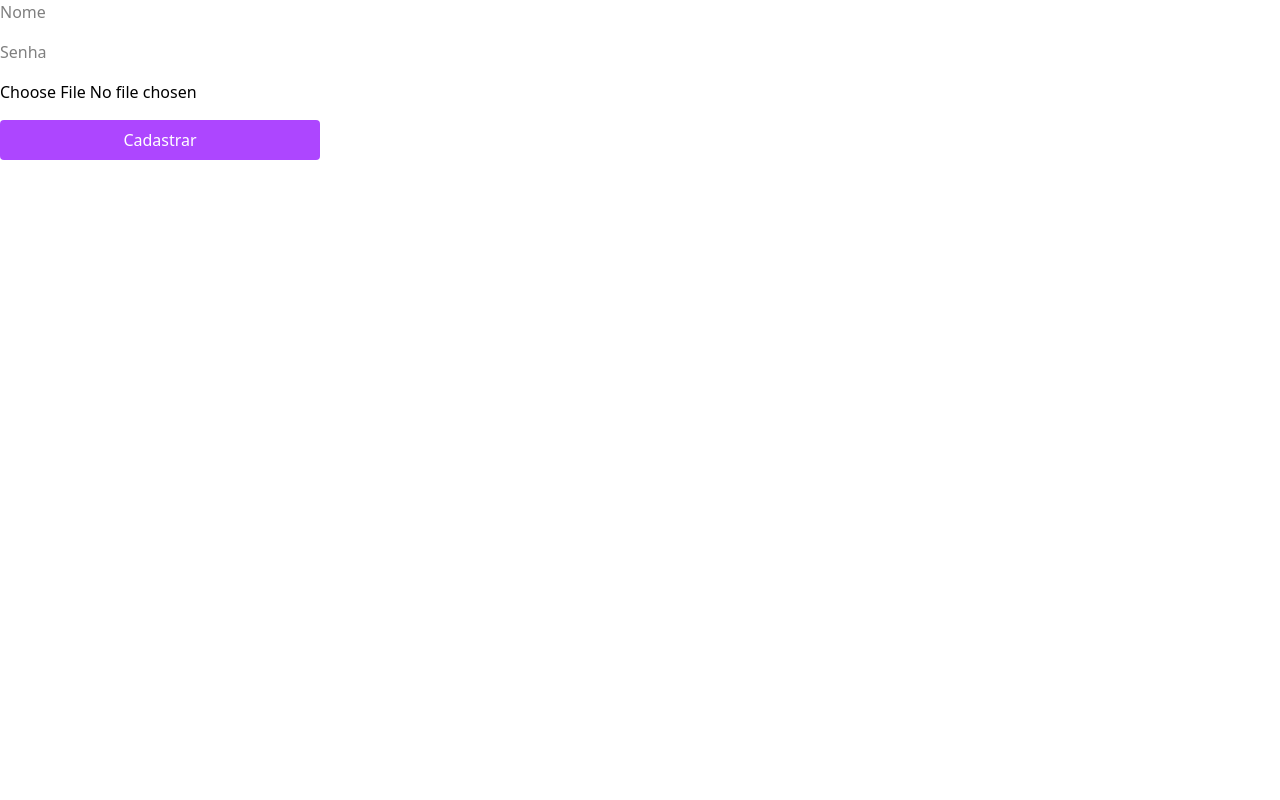
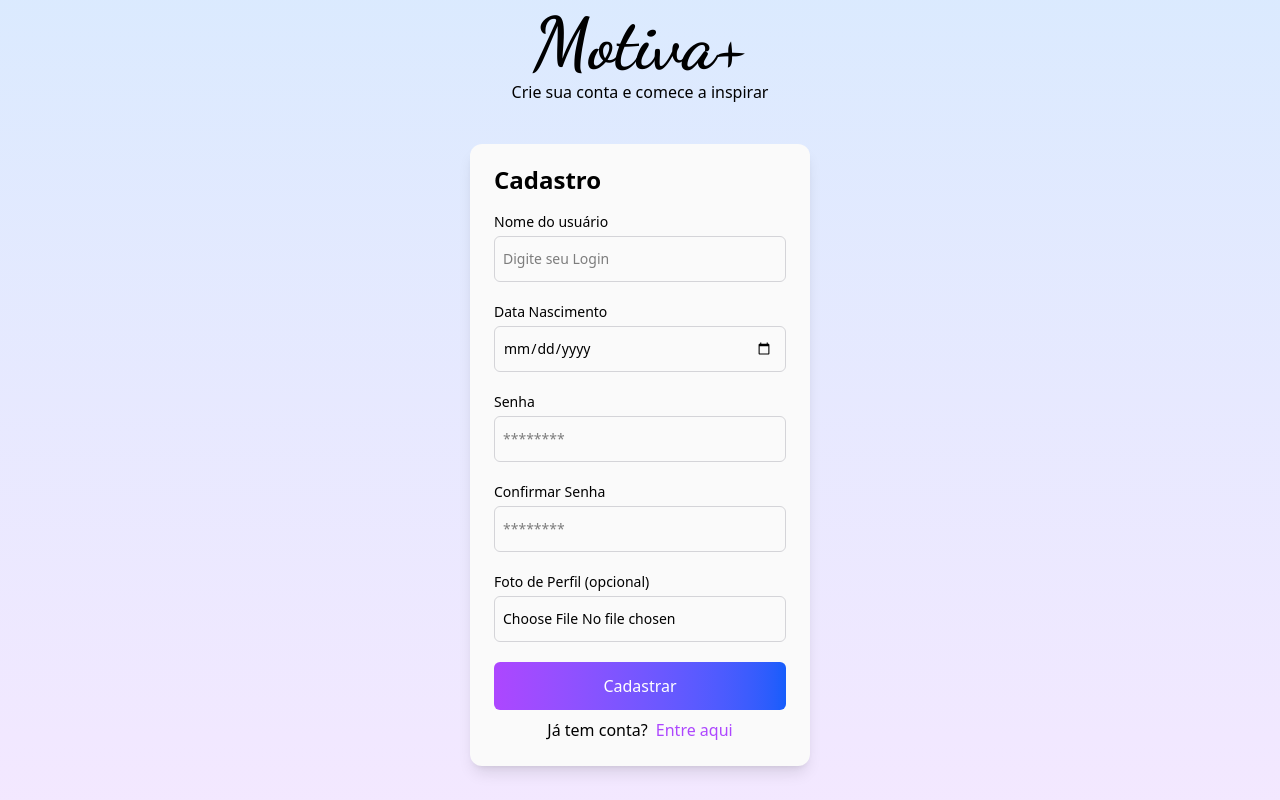
Before and after one commit to Daguilajairo/motiva-mais, a React (Vite) app: page /cadastro in a window 1280 px wide. Built offline with nearby package versions, Linux system fonts and the light colour scheme; a web font is replaced by a local one.

Commit message:
atualizado

```diff
--- a/src/components/Cadastro.jsx
+++ b/src/components/Cadastro.jsx
@@ -1,64 +1,133 @@
+import { Link } from "react-router-dom";
 import { useState } from "react";
-import axios from "axios";
 
 function Cadastro() {
   const [nome, setNome] = useState("");
+  const [dataNascimento, setDataNascimento] = useState("");
   const [senha, setSenha] = useState("");
-  const [fotoFile, setFotoFile] = useState(null);
+  const [confirmaSenha, setConfirmaSenha] = useState("");
+  const [fotoFile, setFotoFile] = useState(null); // Novo estado para foto
+  const [erro, setErro] = useState("");
+  const [sucesso, setSucesso] = useState("");
 
-  const handleSubmit = async (e) => {
+  const handleCadastro = async (e) => {
     e.preventDefault();
 
+    if (senha !== confirmaSenha) {
+      setErro("As senhas não conferem");
+      return;
+    }
+
+    try {
       const formData = new FormData();
       formData.append("nome", nome);
       formData.append("senha", senha);
-    if (fotoFile) formData.append("file", fotoFile);
+      formData.append("dataNascimento", dataNascimento); // opcional, se quiser salvar
+      if (fotoFile) formData.append("file", fotoFile); // envia a foto
 
-    try {
-      const res = await axios.post(
-        "https://motiva-mais-3.onrender.com/registrar",
-        formData,
-        { headers: { "Content-Type": "multipart/form-data" } }
-      );
+      const response = await fetch("https://motiva-mais-3.onrender.com/registrar", {
+        method: "POST",
+        body: formData,
+      });
 
-      // Salva no localStorage
-      const usuario = { nome, foto: res.data.foto };
-      localStorage.setItem("usuario", JSON.stringify(usuario));
+      const result = await response.json();
 
-      alert("Cadastro realizado com sucesso!");
-      window.location.href = "/login";
+      if (response.ok) {
+        setSucesso("Usuário cadastrado com sucesso!");
+        setErro("");
+        setNome("");
+        setDataNascimento("");
+        setSenha("");
+        setConfirmaSenha("");
+        setFotoFile(null);
 
+        // Salvar no localStorage para usar a foto no feed
+        localStorage.setItem("usuario", JSON.stringify({
+          nome,
+          foto: result.foto || "/img/icon-avatar.png"
+        }));
+      } else {
+        setErro(result.msg || "Erro ao cadastrar usuário");
+      }
     } catch (err) {
       console.error(err);
-      alert(err.response?.data?.detail || "Erro ao cadastrar");
+      setErro("Erro ao conectar ao servidor");
     }
   };
 
   return (
-    <form onSubmit={handleSubmit} className="flex flex-col gap-4 w-80">
+    <main className="bg-gradient-to-b from-blue-100 to-purple-100 h-screen w-full flex flex-col items-center ">
+      <div className="mb-10 mt-2 flex flex-col items-center">
+        <h1 style={{ fontFamily: "Dancing Script" }} className="font-[Dancing Script] font-bold text-7xl">Motiva+</h1>
+        <p>Crie sua conta e comece a inspirar</p>
+      </div>
+
+      <div className="bg-zinc-50 w-85 h-auto rounded-xl shadow-lg p-6 flex flex-col pt-5">
+        <h1 className="font-bold text-2xl">Cadastro</h1>
+
+        <form className="flex flex-col mt-4 gap-1" onSubmit={handleCadastro}>
+          <label className="text-sm">Nome do usuário</label>
           <input
             type="text"
-        placeholder="Nome"
+            placeholder="Digite seu Login"
             value={nome}
             onChange={(e) => setNome(e.target.value)}
+            className="border text-sm border-zinc-300 rounded-md p-3 pl-2 mb-4 focus:border-purple-500 focus:outline-none transition-colors duration-300"
             required
           />
+
+          <label className="text-sm">Data Nascimento</label>
+          <input
+            type="date"
+            value={dataNascimento}
+            onChange={(e) => setDataNascimento(e.target.value)}
+            className="border text-sm border-zinc-300 rounded-md p-3 mb-4 pl-2 focus:border-purple-500 focus:outline-none transition-colors duration-300"
+          />
+
+          <label className="text-sm">Senha</label>
           <input
             type="password"
-        placeholder="Senha"
+            placeholder="********"
             value={senha}
             onChange={(e) => setSenha(e.target.value)}
+            className="border text-sm border-zinc-300 rounded-md p-3 mb-4 pl-2 focus:border-purple-500 focus:outline-none transition-colors duration-300"
             required
           />
+
+          <label className="text-sm">Confirmar Senha</label>
+          <input
+            type="password"
+            placeholder="********"
+            value={confirmaSenha}
+            onChange={(e) => setConfirmaSenha(e.target.value)}
+            className="border text-sm border-zinc-300 rounded-md p-3 mb-4 pl-2 focus:border-purple-500 focus:outline-none transition-colors duration-300"
+            required
+          />
+
+          <label className="text-sm">Foto de Perfil (opcional)</label>
           <input
             type="file"
             accept="image/*"
             onChange={(e) => setFotoFile(e.target.files[0])}
+            className="border text-sm border-zinc-300 rounded-md p-3 mb-4 pl-2 focus:border-purple-500 focus:outline-none transition-colors duration-300"
           />
-      <button type="submit" className="bg-purple-500 text-white p-2 rounded">
+
+          <button
+            type="submit"
+            className="bg-gradient-to-l from-blue-600 to-purple-500 text-white rounded-md p-3 hover:bg-gradient-to-l hover:from-blue-700 hover:to-purple-600 transition-colors hover:scale-105 transition-transform duration-300 cursor-pointer"
+          >
             Cadastrar
           </button>
         </form>
+
+        {erro && <p className="text-red-500 mt-2">{erro}</p>}
+        {sucesso && <p className="text-green-500 mt-2">{sucesso}</p>}
+
+        <div className="mt-2 text-center text-base">
+          <p>Já tem conta? <Link to="/" className="text-purple-500 pl-1 inline-block hover:scale-105">Entre aqui</Link></p>
+        </div>
+      </div>
+    </main>
   );
 }
 
```
Lines whose indentation alone changed are shown as unchanged.
